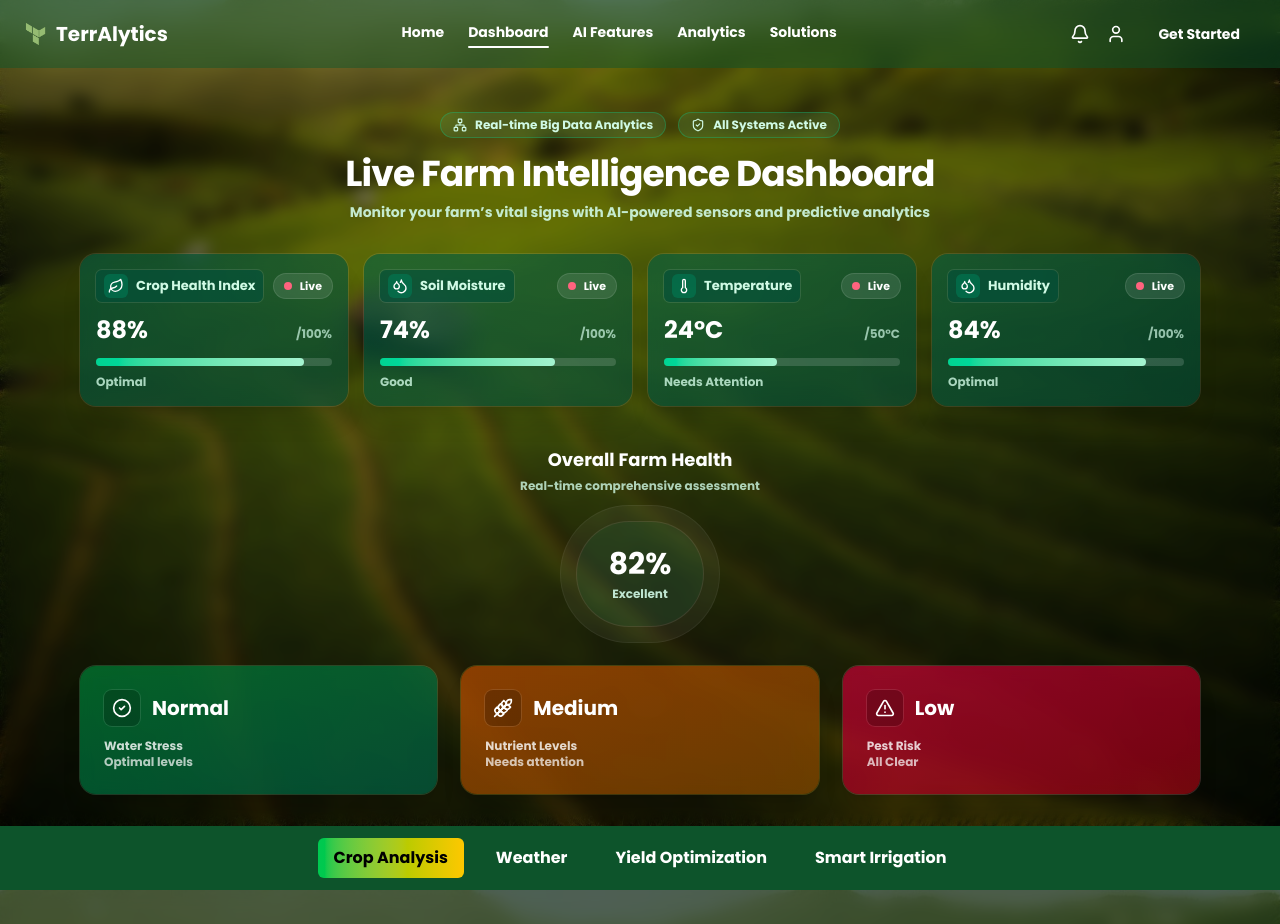
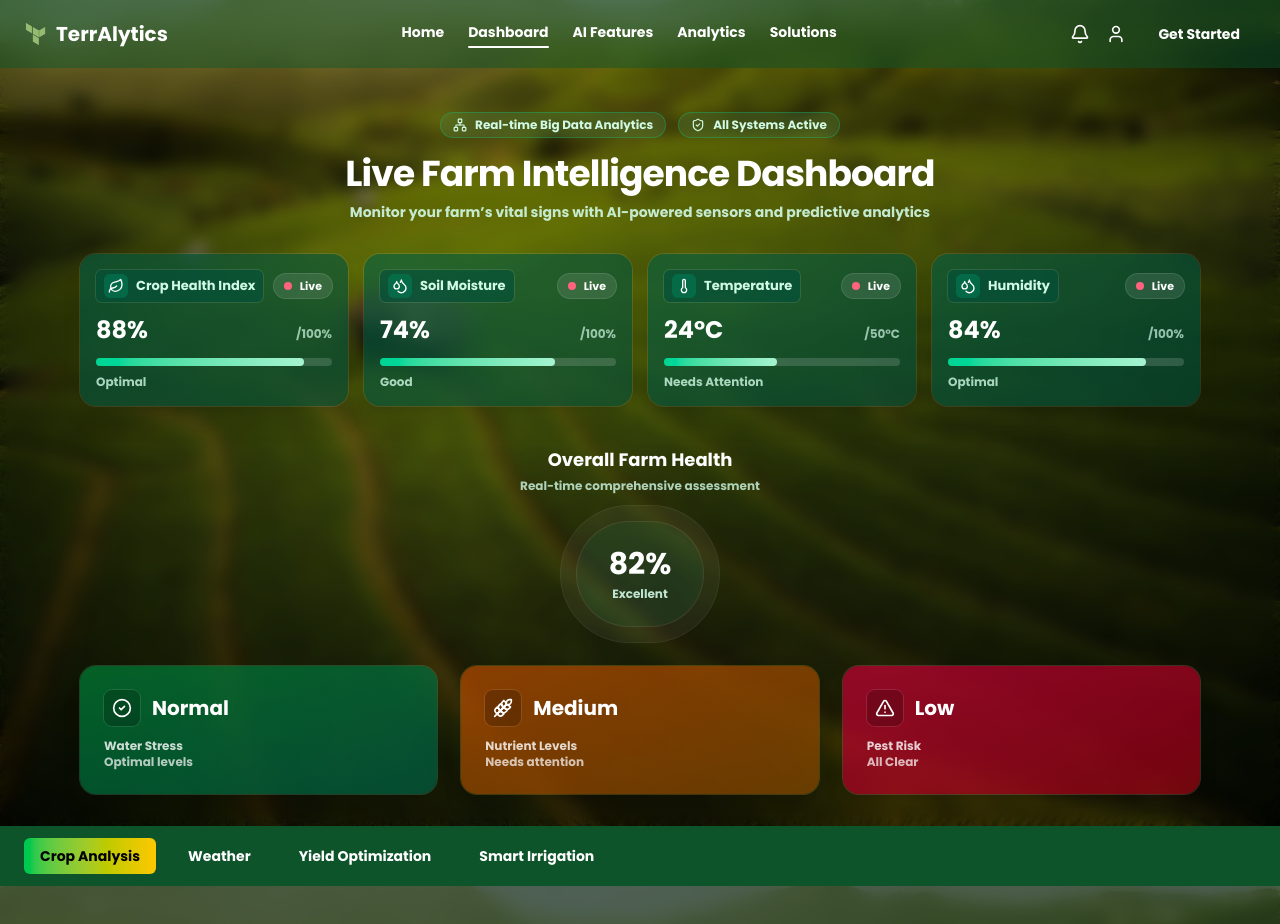
Before and after one commit to adamwahyuh/terralytics, a Next.js app: page /dashboard in a window 1280 px wide. Shown: the top 924 px of the page. Built offline with nearby package versions, Linux system fonts and the light colour scheme.

Commit message:
Responsif Fixed and weather layout flex

```diff
--- a/src/components/LogoType.tsx
+++ b/src/components/LogoType.tsx
@@ -19,7 +19,7 @@ export default function LogoType() {
   }, []);
 
   return (
-    <h1 className="text-9xl font-bold">
+    <h1 className="text-6xl md:text-9xl font-bold">
       <span className="text-green-600">{displayText.slice(0, 4)}</span>
       {displayText.slice(4)}
     </h1>
--- a/src/components/Navbar.tsx
+++ b/src/components/Navbar.tsx
@@ -26,9 +26,8 @@ export default function Navbar() {
           href="/"
           className={`flex items-center gap-2 text-white ${color.textHover} transition`}
         >
-          <Img
-            width={24}
-            height={24}
+          <img
+
             src={company.logo}
             alt="Logo"
             className="w-6 h-6 cursor-pointer transition"
--- a/src/components/dashboard/crop/HeatMap.tsx
+++ b/src/components/dashboard/crop/HeatMap.tsx
@@ -1,7 +1,7 @@
 "use client";
 
 import { useState } from "react";
-import { TriangleAlert } from "lucide-react";
+
 
 type Marker = {
   id: string;
--- a/src/components/dashboard/parts/NavigasiMenu.tsx
+++ b/src/components/dashboard/parts/NavigasiMenu.tsx
@@ -4,55 +4,54 @@ import { useState } from "react";
 import { colorTheme } from "@/lib/coloring";
 import CropAnalysis from "../CropAnalysis";
 import Weather from "../weather/Weather";
+import clsx from "clsx";
 
 export default function NavigasiMenu() {
   const color = colorTheme[0];
   const [activeTab, setActiveTab] = useState("crop");
 
+  const tabs = [
+    { key: "crop", label: "Crop Analysis" },
+    { key: "weather", label: "Weather" },
+    { key: "yield", label: "Yield Optimization" },
+    { key: "irrigation", label: "Smart Irrigation" },
+  ];
+
   return (
     <div className="w-full text-white">
       {/* Navigation Tabs */}
-            <div className={`flex justify-center gap-4 backdrop-blur-3xl px-6 py-3 bg-${color.primaryColor} `}>
+      <div
+        className={clsx(
+          "flex gap-3 sm:gap-4 px-3 sm:px-6 py-2 sm:py-3 backdrop-blur-3xl",
+          `bg-${color.primaryColor}`,
+          "overflow-x-auto scrollbar-hide"
+        )}
+      >
+        {tabs.map((tab) => (
           <button
-                    className={`px-4 py-2 rounded-md transition-all duration-300  cursor-pointer ${
-                        activeTab === "crop" ? `${color.gradientGreenYellow} + text-black` : "hover:bg-black/20"
-                    }`}
-                    onClick={() => setActiveTab("crop")}
+            key={tab.key}
+            className={clsx(
+              "flex-shrink-0 px-3 sm:px-4 py-2 rounded-md text-xs sm:text-sm font-medium transition-all duration-300",
+              "cursor-pointer",
+              activeTab === tab.key
+                ? `${color.gradientGreenYellow} text-black`
+                : "hover:bg-black/20"
+            )}
+            onClick={() => setActiveTab(tab.key)}
           >
-                    Crop Analysis
+            {tab.label}
           </button>
-                <button
-                    className={`px-4 py-2 rounded-md transition-all duration-300  cursor-pointer ${
-                        activeTab === "weather" ? `${color.gradientGreenYellow} + text-black` : "hover:bg-black/20"
-                    }`}
-                    onClick={() => setActiveTab("weather")}
-                >
-                    Weather
-                </button>
-                <button
-                    className={`px-4 py-2 rounded-md transition-all  duration-300 cursor-pointer ${
-                        activeTab === "yield" ? `${color.gradientGreenYellow} + text-black` : "hover:bg-black/20"
-                    }`}
-                    onClick={() => setActiveTab("yield")}
-                >
-                    Yield Optimization
-                </button>
-                <button
-                    className={`px-4 py-2 rounded-md transition-all duration-300  cursor-pointer ${
-                        activeTab === "irrigation" ? `${color.gradientGreenYellow}` : "hover:bg-black/20"
-                    }`}
-                    onClick={() => setActiveTab("irrigation")}
-                >
-                    Smart Irrigation
-                </button>
+        ))}
       </div>
 
       {/* Render Section */}
       <div className="">
         {activeTab === "crop" && <CropAnalysis />}
         {activeTab === "weather" && <Weather />}
-                {activeTab === "yield" && <div>Yield Optimization Component Here</div>}
-                {activeTab === "irrigation" && <div>Smart Irrigation Component Here</div>}
+        {activeTab === "yield" && <div>????</div>}
+        {activeTab === "irrigation" && (
+          <div>???</div>
+        )}
       </div>
     </div>
   );
--- a/src/components/dashboard/weather/Weather.tsx
+++ b/src/components/dashboard/weather/Weather.tsx
@@ -5,10 +5,29 @@ import WeatherForecast from './WeatherForecast'
 export default function Weather() {
   return (
     <div className="flex h-screen w-screen bg-gradient-to-b from-blue-900 to-[#3e3e3e] relative">
-      <WeatherSidebar />
-      <div className="flex-1 flex flex-col justify-between relative">
-        <WeatherMain />
-        <WeatherForecast />
+      <div className="flex flex-col md:flex-row w-full">
+        {/* Sidebar */}
+        <div className="bg-amber-600 w-full md:w-1/4 h-24 md:h-auto">
+        </div>
+
+        <div className="flex flex-col flex-1">
+          {/* Atas */}
+          <div className="flex flex-col md:flex-row flex-1">
+            <div className="bg-indigo-600 flex-1">
+            </div>
+            <div className="flex flex-col flex-1">
+              <div className="bg-green-300 flex-1">
+              </div>
+              <div className="bg-green-800 flex-1"></div>
+              <div className="bg-green-900 flex-1"></div>
+            </div>
+          </div>
+
+          {/* Bawah */}
+          <div className="bg-amber-700 h-24 md:h-1/3 ">
+            Halo
+          </div>
+        </div>
       </div>
     </div>
   )
```
Lines whose indentation alone changed are shown as unchanged.
